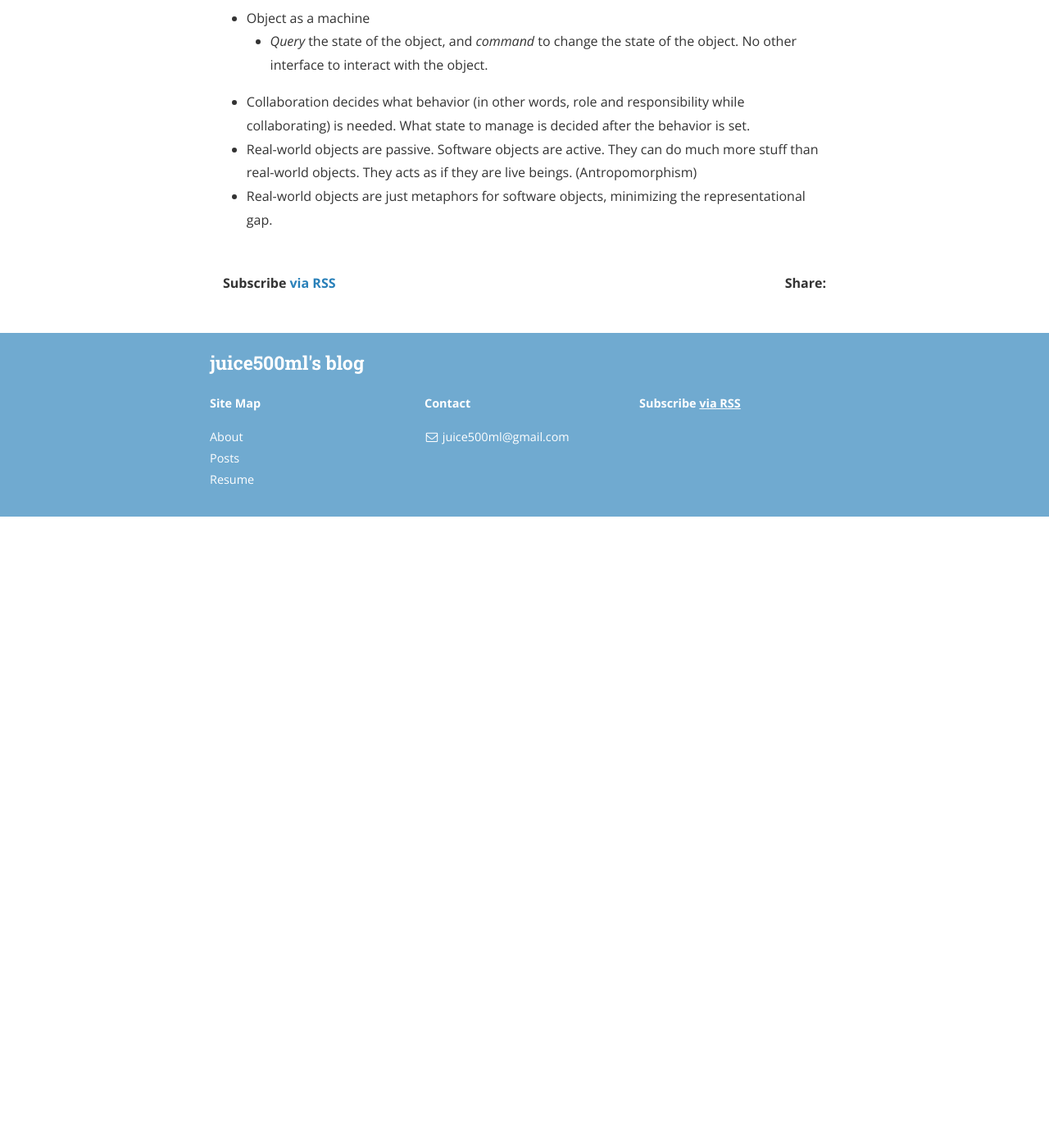
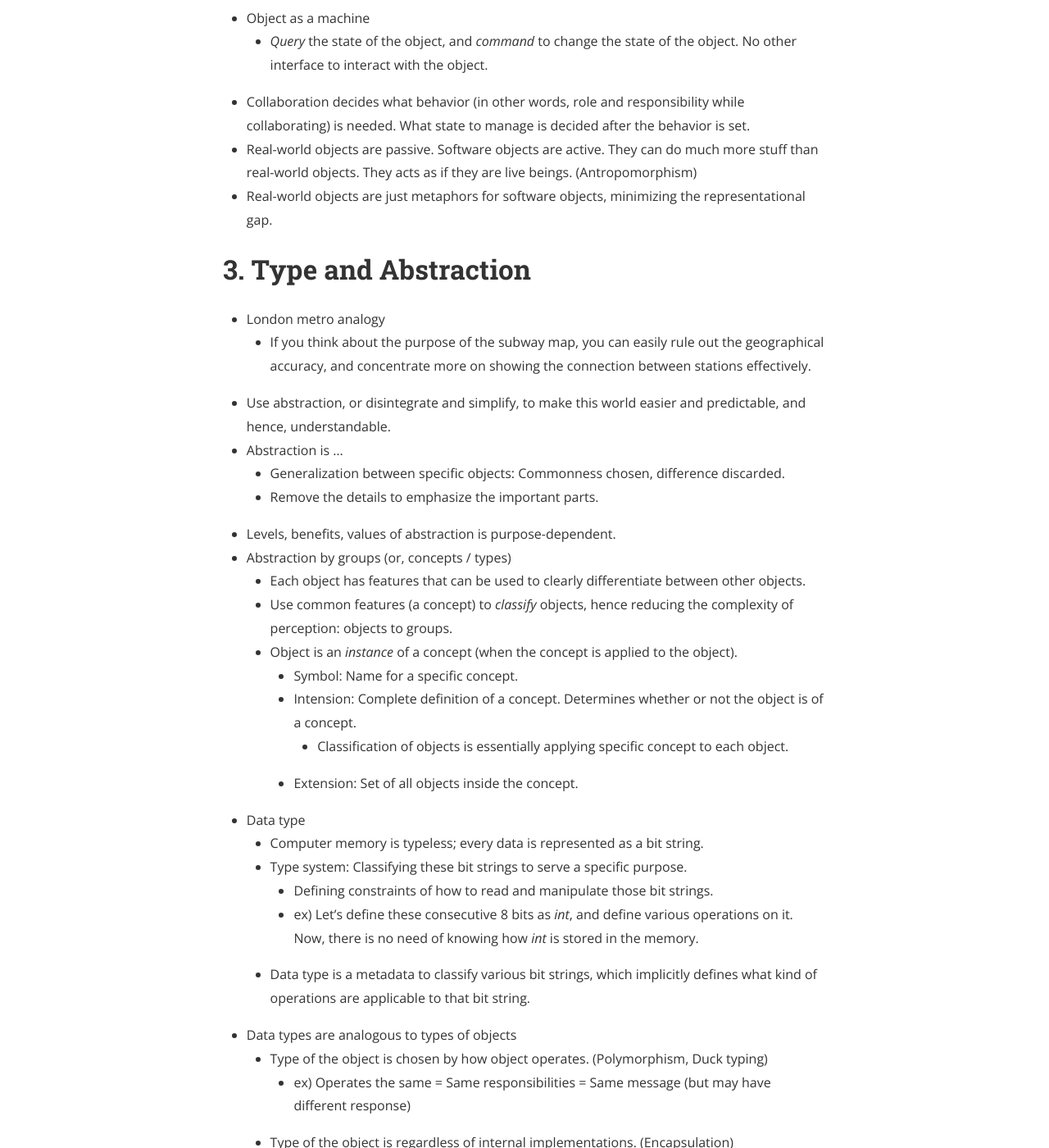
Before and after one commit to juice500ml/juice500ml.github.io, a Jekyll site: the page built from _posts/2019-02-16-The-Essense-of-Object-Orientation.markdown, in a window 1280 px wide and 1400 px high, scrolled down 4361 px. Shown: the whole window at 82% size. Built offline with Jekyll 4.4.1, drawn with Linux system fonts in a browser that asks for light colours; nearby versions of some CDN libraries; formulas are drawn with MathJax 3; before the commit the page ends 4991 px from its top, so only the background shows below that; some of the changed text lies outside the part shown.

Commit message:
Post 2019-02-16-The-Essense-of-Object-Orientation.markdown upload from Editorial

```diff
--- a/_posts/2019-02-16-The-Essense-of-Object-Orientation.markdown
+++ b/_posts/2019-02-16-The-Essense-of-Object-Orientation.markdown
@@ -91,3 +91,42 @@ This is a summary of the book [The Essense of Object-Orientation: Roles, Respons
 - Collaboration decides what behavior (in other words, role and responsibility while collaborating) is needed. What state to manage is decided after the behavior is set.
 - Real-world objects are passive. Software objects are active. They can do much more stuff than real-world objects. They acts as if they are live beings. (Antropomorphism)
 - Real-world objects are just metaphors for software objects, minimizing the representational gap.
+
+# 3. Type and Abstraction
+- London metro analogy
+	- If you think about the purpose of the subway map, you can easily rule out the geographical accuracy, and concentrate more on showing the connection between stations effectively.
+- Use abstraction, or disintegrate and simplify, to make this world easier and predictable, and hence, understandable.
+- Abstraction is ...
+	- Generalization between specific objects: Commonness chosen, difference discarded.
+	- Remove the details to emphasize the important parts.
+- Levels, benefits, values of abstraction is purpose-dependent.
+- Abstraction by groups (or, concepts / types)
+	- Each object has features that can be used to clearly differentiate between other objects.
+	- Use common features (a concept) to *classify* objects, hence reducing the complexity of perception: objects to groups.
+	- Object is an *instance* of a concept (when the concept is applied to the object).
+		- Symbol: Name for a specific concept.
+		- Intension: Complete definition of a concept. Determines whether or not the object is of a concept.
+			- Classification of objects is essentially applying specific concept to each object.
+		- Extension: Set of all objects inside the concept.
+- Data type
+	- Computer memory is typeless; every data is represented as a bit string.
+	- Type system: Classifying these bit strings to serve a specific purpose.
+		- Defining constraints of how to read and manipulate those bit strings.
+		- ex) Let’s define these consecutive 8 bits as *int*, and define various operations on it. Now, there is no need of knowing how *int* is stored in the memory.
+	- Data type is a metadata to classify various bit strings, which implicitly defines what kind of operations are applicable to that bit string.
+- Data types are analogous to types of objects
+	- Type of the object is chosen by how object operates. (Polymorphism, Duck typing)
+		- ex) Operates the same = Same responsibilities = Same message (but may have different response)
+	- Type of the object is regardless of internal implementations. (Encapsulation)
+		- ex) Objects of the same type can handle same messages, regardless of internal data.
+- Responsibility-driven Design (vs. Data-driven design)
+	- Choose responsibilities (operations0 first, then choose the internal data to manage the responsibilities.
+- Hierarchy of types: Responsibility, not data, decides the hierarchy.
+	- A is a generalization of B, B is a specialization of A.
+	- Extension of A $\supset$ Extension of B
+	- Intension of A $\subset$ Intension of B
+	- A is a supertype of B, B is a subtype of A.
+- Classification and Generalization are tools for Abstraction.
+- Type is an abstraction for dynamic characteristics of objects.
+	- Dynamic model (Object diagram) vs. Static model (Type diagram)
+- Class is a way to implement a type.
```
